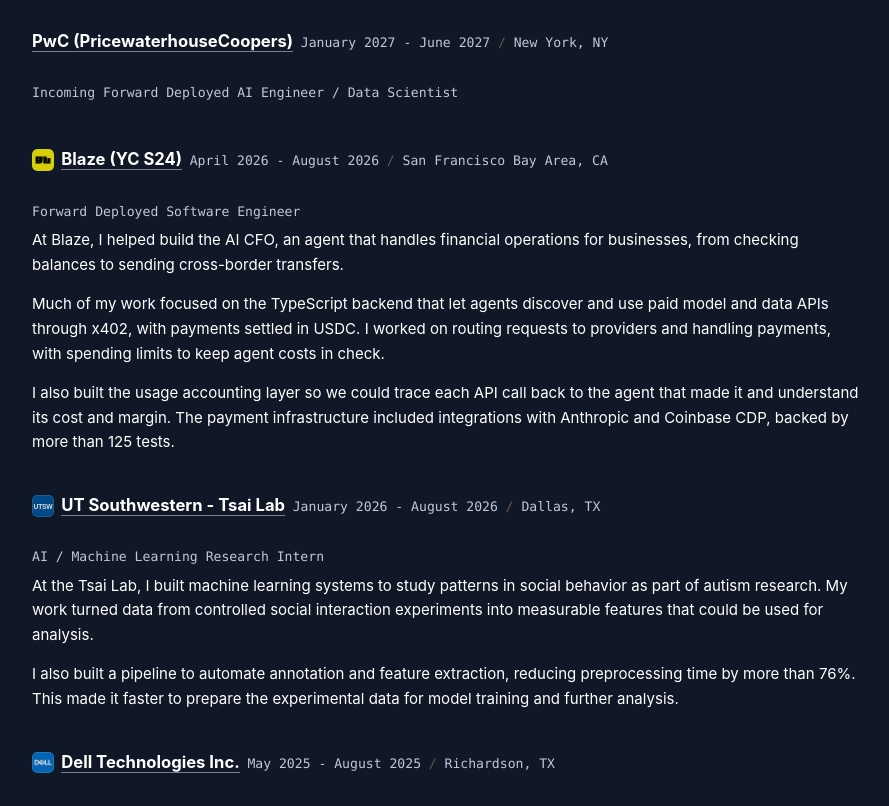
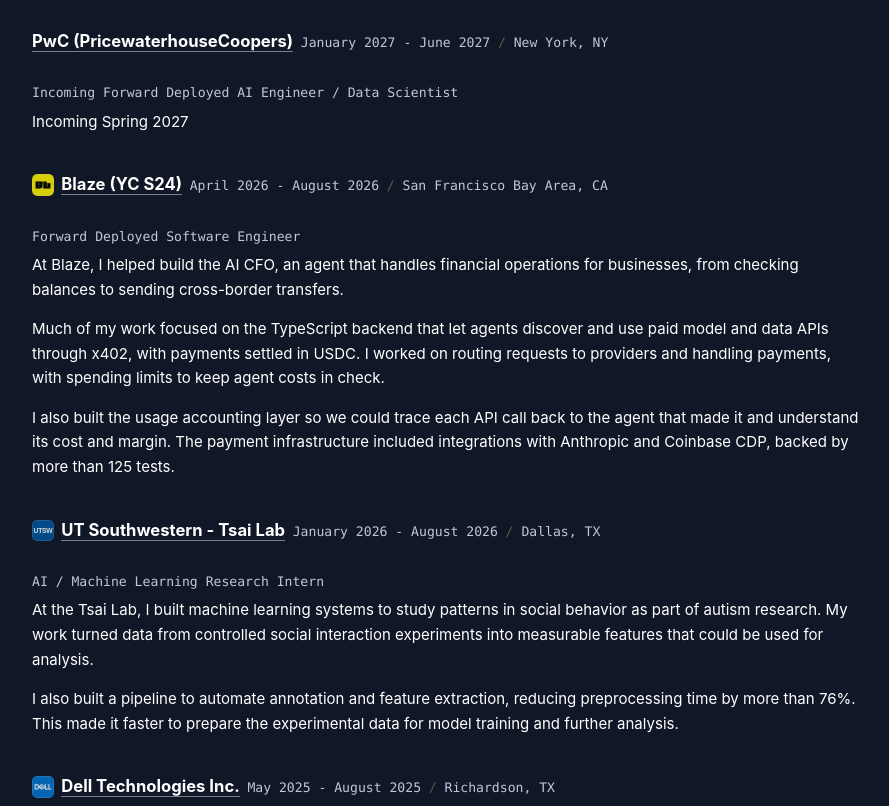
Before and after one commit to suhaasgaddala/personalwebsite, a Next.js app: page / in a window 1280 px wide. Shown: the part 1991-2797 px from the top of the page, without its empty margins (96-985 px from the left). Built offline with nearby package versions, Linux system fonts and the light colour scheme.

Commit message:
Show incoming spring status for PwC

```diff
--- a/data/experience.ts
+++ b/data/experience.ts
@@ -6,7 +6,7 @@
     role: "Incoming Forward Deployed AI Engineer / Data Scientist",
     dates: "January 2027 - June 2027",
     location: "New York, NY",
-    summary: ""
+    summary: "Incoming Spring 2027"
   },
   {
     company: "Blaze (YC S24)",
```
